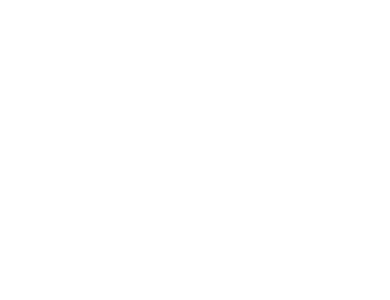
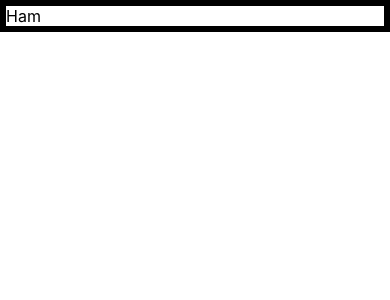
Before and after one commit to Lspacedev/online-recipe-app, a React (Create React App) app: page / in a window 390 px wide. Shown: the top 300 px of the page. Built offline with nearby package versions, Linux system fonts and the light colour scheme.

Commit message:
added header

```diff
--- a/src/App.css
+++ b/src/App.css
@@ -1,5 +1,5 @@
 * {
-
+  border: 1px solid black;
 }
 
 .hamburger-menu {
@@ -39,6 +39,8 @@
   flex-direction: column;
   gap: 25px;
 }
+
+
 @media (max-width: 700px) {
 
 
@@ -53,7 +55,7 @@
       top: 0;
       left: -100%;
       bottom: 0;
-      width: 100%;
+      width: 80%;
 
       padding-top: 6rem;
 
@@ -66,7 +68,7 @@
   }
 
   .Sidebar.active {
-      right: 0;
+      left: 0;
   }
 
 }
--- a/src/App.js
+++ b/src/App.js
@@ -1,10 +1,13 @@
 import './App.css';
 import Sidebar from './components/Sidebar';
+import Header from './components/Header';
 
 function App() {
   return (
     <div className="App">
       <Sidebar/>
+      <Header/>
+
     </div>
   );
 }
--- /dev/null
+++ b/src/components/Header.js
@@ -0,0 +1,13 @@
+function Header(){
+    function handleHamBurgerMenu(){
+        const sidebar = document.querySelector(".Sidebar");
+        sidebar.classList.toggle("active");
+    }
+    return (
+        <div className="Header">
+            <div className="hamburger-menu" onClick={handleHamBurgerMenu}>Ham</div>
+        </div>
+    )
+}
+
+export default Header;
--- a/src/components/Sidebar.js
+++ b/src/components/Sidebar.js
@@ -1,6 +1,12 @@
 function Sidebar() {
+    function handleHamBurgerMenu(){
+        const sidebar = document.querySelector(".Sidebar");
+        sidebar.classList.toggle("active");
+    }
     return(
         <div className="Sidebar">
+            <div className="hamburger-menu" onClick={handleHamBurgerMenu}>Ham</div>
+
             <h3 className="logo">[Home]<span>Recipes</span></h3>
             <div className="add-btn">Add</div>
             <div className="sidebar-links">
```
